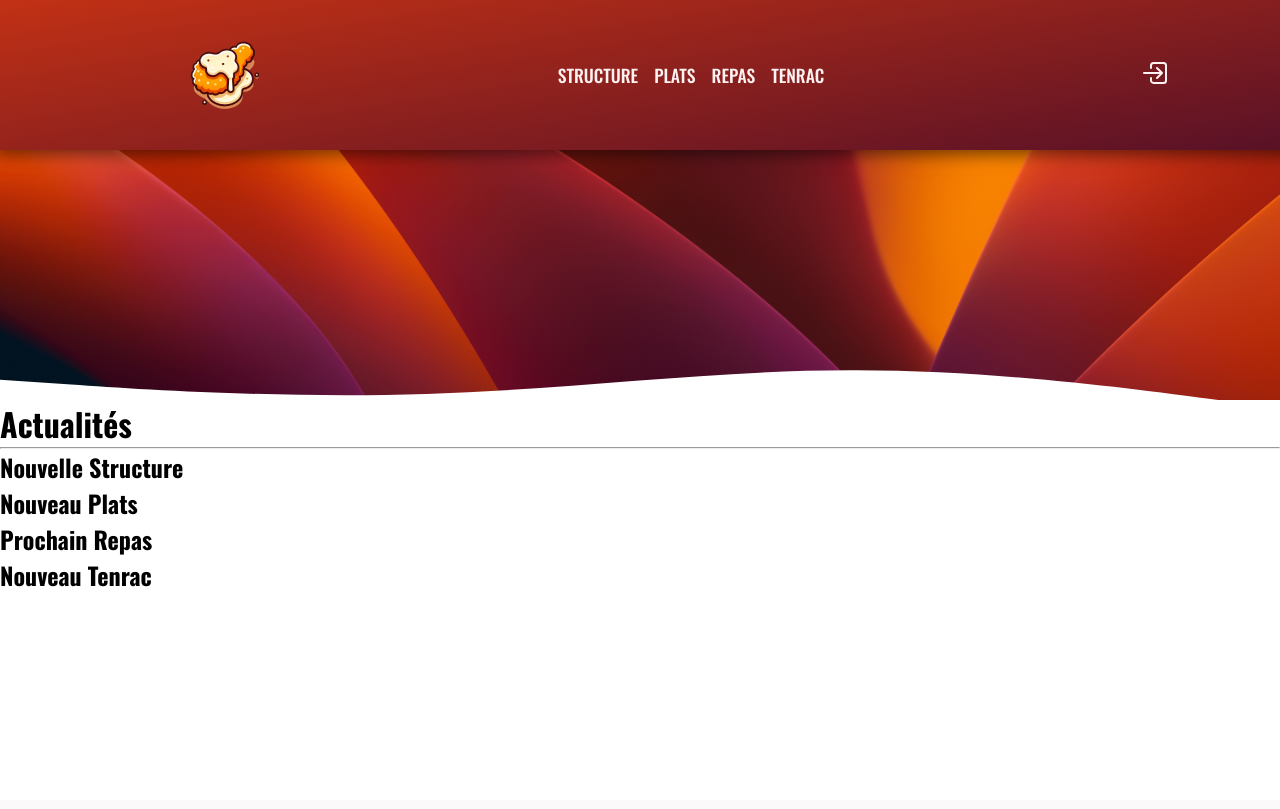
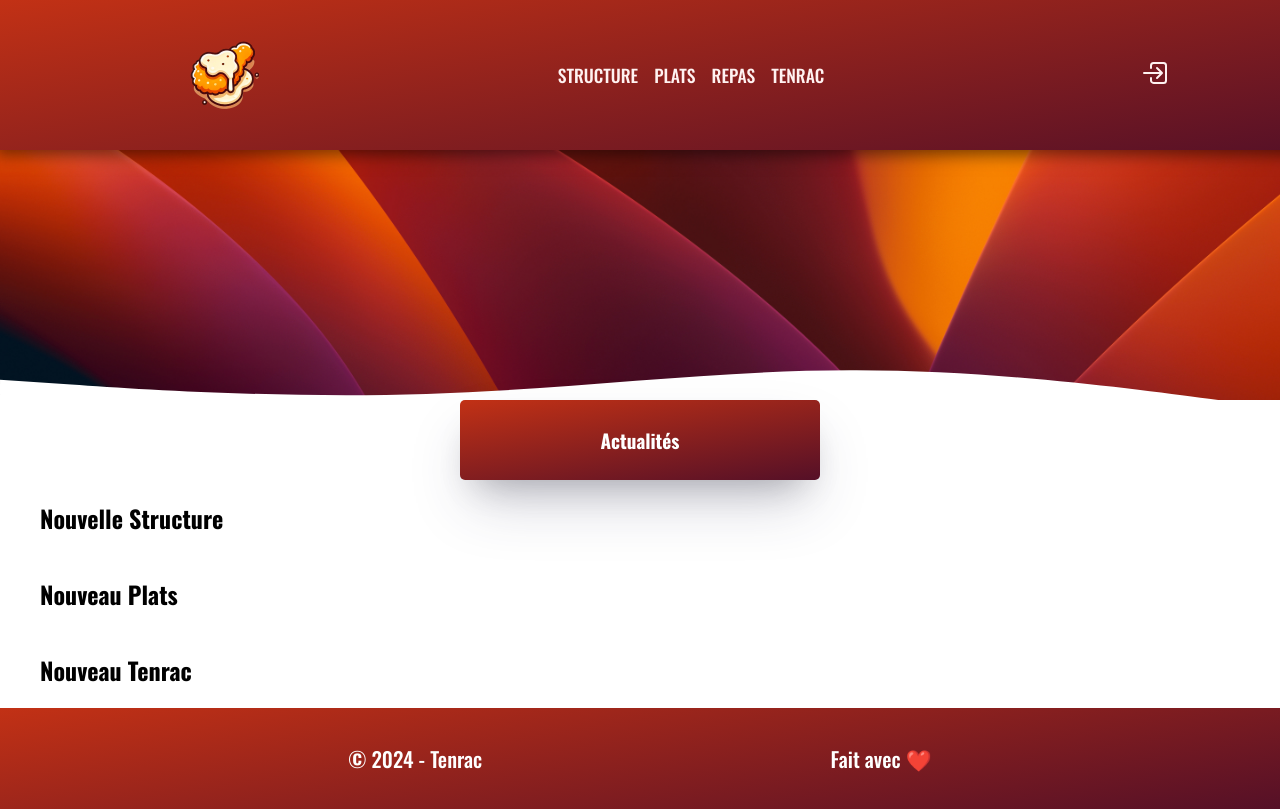
Before and after one commit to Turlure-Nael-23018992/tenrac, a PHP site: page /index.php?page=dashboard in a window 1280 px wide. Before the commit the page ends 587 px from the top, so only its background shows below. Run offline with PHP 8.4, Linux system fonts and the light colour scheme; data that the repository does not hold is empty.

Commit message:
Fin du dashboard

```diff
--- a/_assets/includes/database.php
+++ b/_assets/includes/database.php
@@ -5,7 +5,7 @@ class Database {
 
     // Informations de connexion à la base de données
     private $servername = "mysql-tenrac-projet.alwaysdata.net";
-    private $username = "374958_admin2";
+    private $username = "374958_leoiut";
     private $password = "tenracprojetmdp";
     private $dbname = "tenrac-projet_valentin";
 
--- /dev/null
+++ b/_assets/styles/dashboard.css
@@ -0,0 +1,26 @@
+.dashboard-actu {
+    width: 100%;
+    height: 10vh;
+    display: flex;
+    justify-content: center;
+    align-items: center;
+}
+.dashboard-actu h1 {
+    display: flex;
+    justify-content: center;
+    align-items: center;
+    font-size: larger;
+    background: linear-gradient(171deg, rgba(194, 49, 21, 1) 0%, rgba(85, 16, 39, 1) 100%);
+    color: white;
+    width: 30%;
+    height: 100%;
+    border-radius: 5px;
+    box-shadow: rgba(50, 50, 93, 0.25) 0px 30px 60px -12px, rgba(0, 0, 0, 0.3) 0px 18px 36px -18px;
+}
+.dashboard-main {
+    padding: 0 40px;
+}
+h2 {
+    font-size: 1.5rem;
+    margin: 20px 0;
+}
--- a/modules/blog/views/dashboard.php
+++ b/modules/blog/views/dashboard.php
@@ -15,35 +15,29 @@ class Dashboard{
     public function show():void{
         include 'header.php';
         ?>
-        <div>
+        <main class="dashboard-main">
+            <section class="dashboard-actu">
                     <h1>Actualités</h1>
-            <hr>
+            </section>
+
+            <h2>Nouvelle Structure</h2>
+            <div class="clubs">
+            <?php foreach ($this->club as $club): ?>
+                <div class="club">
+                    <h2><?= htmlspecialchars($club->getNom()) ?></h2>
+                </div>
+            <?php endforeach; ?>
+            </div>
+            <h2>Nouveau Plats</h2>
+            <div class="clubs">
+                <?php foreach ($this->plat as $plat): ?>
+                    <div class="club">
+                        <h2><?= htmlspecialchars($plat->getNom()) ?></h2>
+                    </div>
+                <?php endforeach; ?>
             </div>
 
-        <h2>Nouvelle Structure</h2>
-        <div>
-            <?php
-            foreach ($this->club as $club) {
-                echo '<div>';
-                echo "<h1>" . htmlspecialchars($club->getIdClub()) . "</h1>";
-                echo "<p>" . htmlspecialchars($club->getNom()) . "</p>";
-                echo '</div>';
-            }
-            ?>
-        </div>
-        <h2>Nouveau Plats</h2>
-        <div>
-            <?php
-            foreach ($this->plat as $plat) {
-                echo '<div>';
-                echo "<h1>" . htmlspecialchars($plat->getIdPlat()) . "</h1>";
-                echo "<p>" . htmlspecialchars($plat->getNom()) . "</p>";
-                echo '</div>';
-            }
-            ?>
-        </div>
-
-        <h2>
+            <!-- Pas forcement besoin car dans la page repas on les vois clairement <h2>
                 Prochain Repas
             </h2>
             <div>
@@ -65,22 +59,29 @@ class Dashboard{
                             <td><?php echo htmlspecialchars($planning->getHoraire()); ?></td>
                         </tr>
                 <?php endforeach; ?>
-        </div>
+            </div> -->
 
             <h2>Nouveau Tenrac</h2>
             <div>
-            <?php
-            foreach ($this->tenrac as $tenrac) {
-                ?> <div><?php
-                 echo htmlspecialchars($tenrac->getNom());
-                 echo htmlspecialchars($tenrac->getGrade());
-                 echo htmlspecialchars($tenrac->getAdresse());
-                ?>
-                </div> <?php
-            }
-            ?>
+            <div class="cards">
+                    <?php foreach ($this->tenrac as $tenrac): ?>
+                        <div class="card">
+                            <div class="card-header">
+                                <h2><?= htmlspecialchars($tenrac->getNom()) ?></h2>
                             </div>
-        <?php
+                            <div class="card-body">
+                                <p><strong>Email :</strong> <?= htmlspecialchars($tenrac->getCouriel()) ?></p>
+                                <p><strong>Téléphone :</strong> <?= htmlspecialchars($tenrac->getTel()) ?></p>
+                                <p><strong>Adresse :</strong> <?= htmlspecialchars($tenrac->getAdresse()) ?></p>
+                                <p><strong>Grade :</strong> <?= htmlspecialchars($tenrac->getGrade()) ?></p>
+                            </div>
+
+                        </div>
+                    <?php endforeach; ?>
+                </div>
+            </div>
+            </main>
+        <?php include 'footer.php';
     }
 }
 ?>
--- a/modules/blog/views/header.php
+++ b/modules/blog/views/header.php
@@ -6,6 +6,13 @@
     <title>Tenrac</title>
     <link rel="stylesheet" type="text/css" href="/_assets/styles/header.css">
     <link rel="stylesheet" type="text/css" href="/_assets/styles/styles.css">
+    <link rel="stylesheet" type="text/css" href="/_assets/styles/structure.css">
+    <link rel="stylesheet" type="text/css" href="/_assets/styles/footer.css">
+    <link rel="stylesheet" type="text/css" href="/_assets/styles/login.css">
+    <link rel="stylesheet" type="text/css" href="/_assets/styles/tenrac.css">
+    <link rel="stylesheet" type="text/css" href="/_assets/styles/repas.css">
+    <link rel="stylesheet" type="text/css" href="/_assets/styles/dashboard.css">
+
     <link rel="icon" type="image/png" href="/_assets/images/icons/icon.ico">
 </head>
 <header class="header">
--- a/modules/blog/views/plat.php
+++ b/modules/blog/views/plat.php
@@ -145,7 +145,7 @@ class PlatPage {
             <form method="POST" action="">
                 <input type="hidden" name="action" value="delete">
                 <input type="hidden" id="deleteClubId" name="id_plat">
-                <p>Êtes-vous sûr de vouloir supprimer ce club ?</p>
+                <p>Êtes-vous sûr de vouloir supprimer ce plat ?</p>
                 <button type="submit">Supprimer</button>
             </form>
         </div>
@@ -153,7 +153,7 @@ class PlatPage {
         <div id="addForm" class="add-form">
             <form method="POST" action="">
                 <input type="hidden" name="action" value="add">
-                <label for="addPlat">Nom du club :</label>
+                <label for="addPlat">Nom du plat :</label>
                 <input type="text" id="addPlat" name="nom_plat" required>
                 <input type="hidden" name="id_ordre" value="1">
                 <button type="submit">Ajouter</button>
```
Also changed, not shown: _assets/includes/config.php (deleted, +0 -10 lines). Lines whose indentation alone changed are shown as unchanged.
